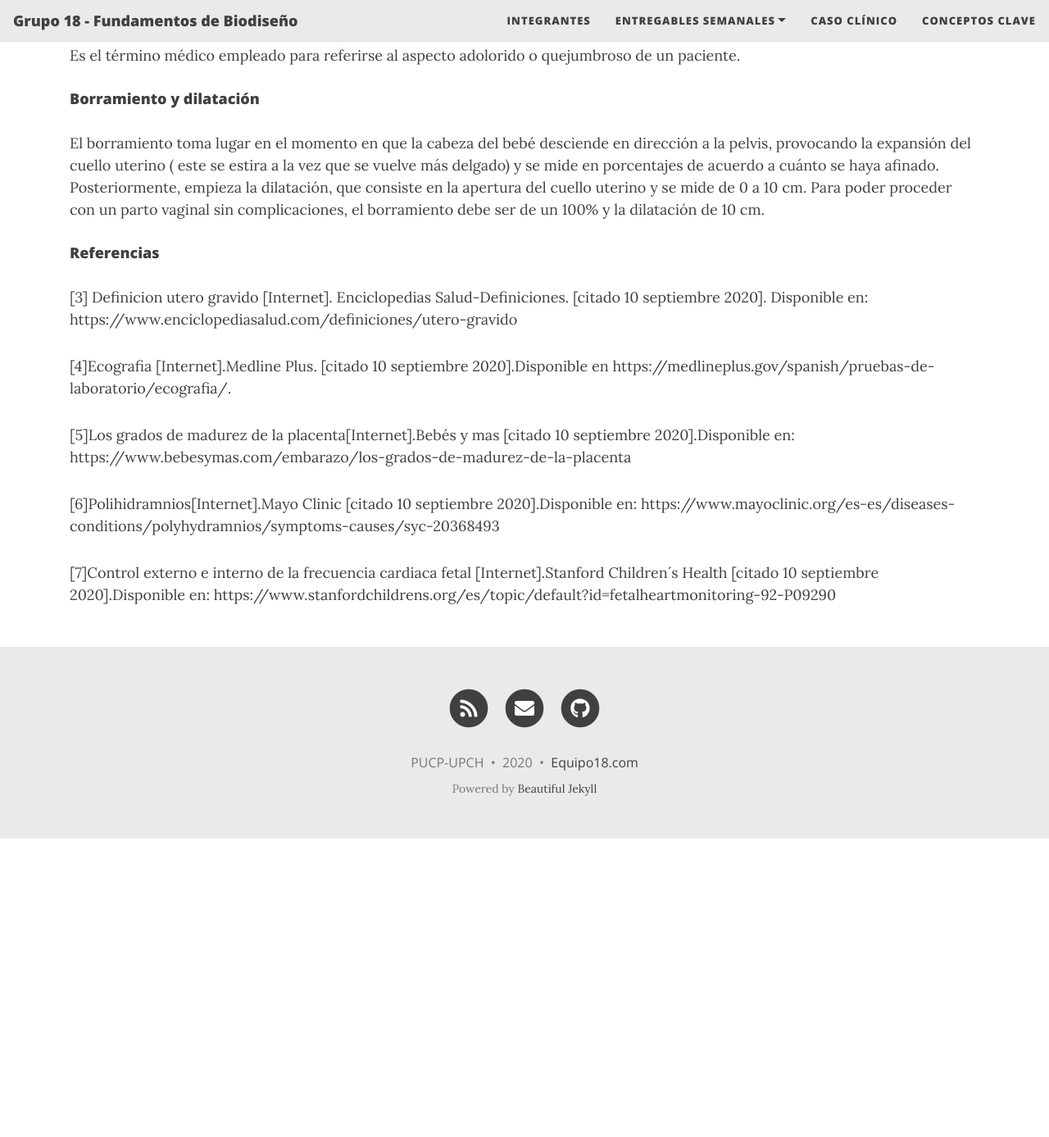
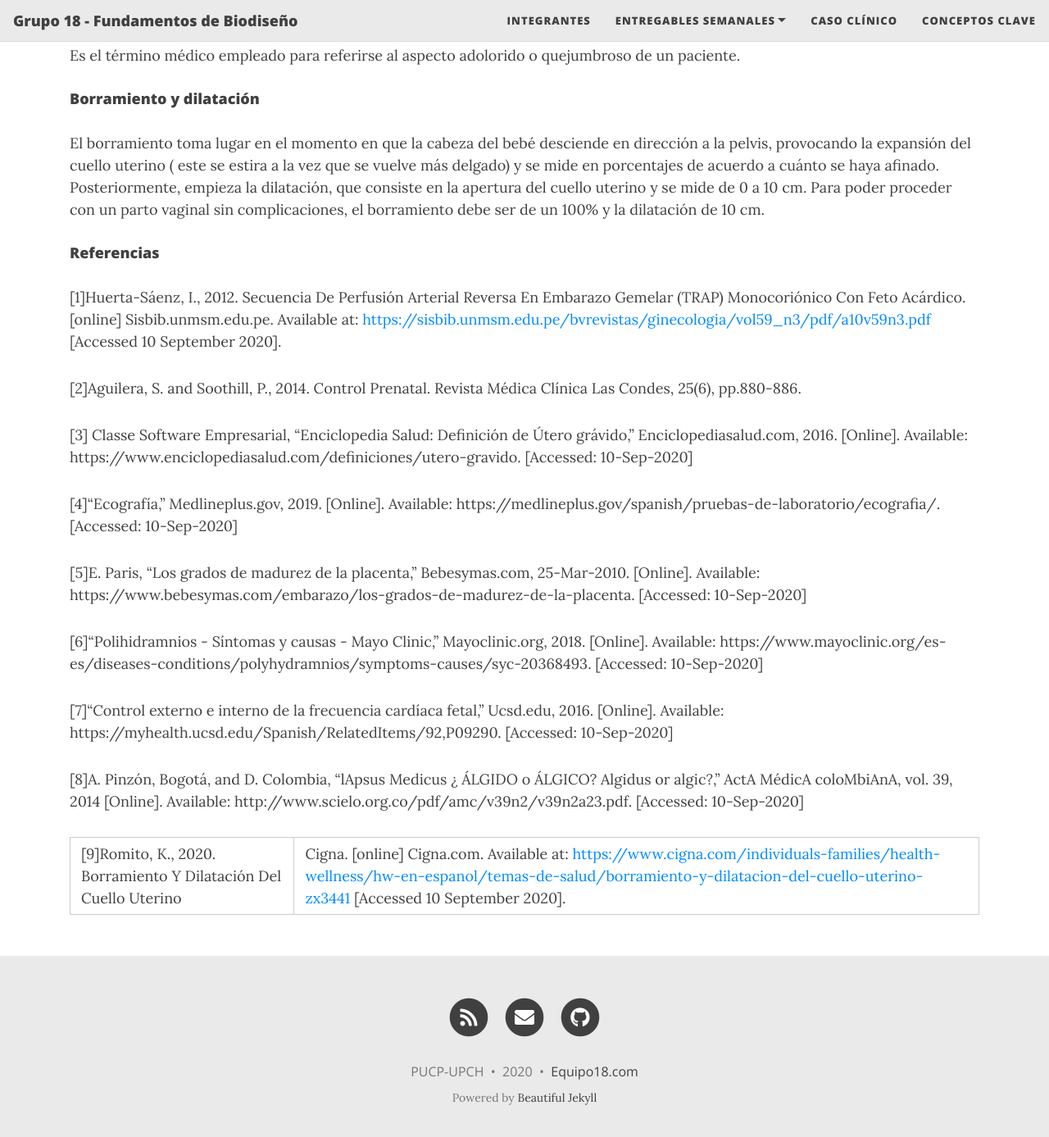
Before and after one commit to equipo18-fundbio/equipo18-fundbio1, a Jekyll site: the page built from Documentacion/ConceptosClaves.md, in a window 1280 px wide and 1400 px high, scrolled down 1643 px. Shown: the top 1387 px of the window at 82% size. Built offline with Jekyll 4.4.1, drawn with Linux system fonts in a browser that asks for light colours; nearby versions of some CDN libraries; our own code applies the rules of GitHub Pages for plain Markdown files; before the commit the page ends 2666 px from its top, so only the background shows below that.

Commit message:
Update ConceptosClaves.md

```diff
--- a/Documentacion/ConceptosClaves.md
+++ b/Documentacion/ConceptosClaves.md
@@ -43,15 +43,20 @@ El borramiento toma lugar en el momento en que la cabeza del bebé desciende en
 
 #### Referencias
 
+[1]Huerta-Sáenz, I., 2012. Secuencia De Perfusión Arterial Reversa En Embarazo Gemelar (TRAP) Monocoriónico Con Feto Acárdico. [online] Sisbib.unmsm.edu.pe. Available at: <https://sisbib.unmsm.edu.pe/bvrevistas/ginecologia/vol59_n3/pdf/a10v59n3.pdf> [Accessed 10 September 2020].
 
+[2]Aguilera, S. and Soothill, P., 2014. Control Prenatal. Revista Médica Clínica Las Condes, 25(6), pp.880-886.
 
-[3] Definicion utero gravido [Internet]. Enciclopedias Salud-Definiciones.  [citado 10 septiembre 2020]. Disponible en: https://www.enciclopediasalud.com/definiciones/utero-gravido
+[3] Classe Software Empresarial, “Enciclopedia Salud: Definición de Útero grávido,” Enciclopediasalud.com, 2016. [Online]. Available: https://www.enciclopediasalud.com/definiciones/utero-gravido. [Accessed: 10-Sep-2020]
 
-[4]Ecografia [Internet].Medline Plus. [citado 10 septiembre 2020].Disponible en https://medlineplus.gov/spanish/pruebas-de-laboratorio/ecografia/.
+[4]“Ecografía,” Medlineplus.gov, 2019. [Online]. Available: https://medlineplus.gov/spanish/pruebas-de-laboratorio/ecografia/. [Accessed: 10-Sep-2020]
 
-[5]Los grados de madurez de la placenta[Internet].Bebés y mas [citado 10 septiembre 2020].Disponible en: https://www.bebesymas.com/embarazo/los-grados-de-madurez-de-la-placenta
+[5]E. Paris, “Los grados de madurez de la placenta,” Bebesymas.com, 25-Mar-2010. [Online]. Available: https://www.bebesymas.com/embarazo/los-grados-de-madurez-de-la-placenta. [Accessed: 10-Sep-2020]
 
-[6]Polihidramnios[Internet].Mayo Clinic [citado 10 septiembre 2020].Disponible en: https://www.mayoclinic.org/es-es/diseases-conditions/polyhydramnios/symptoms-causes/syc-20368493
+[6]“Polihidramnios - Síntomas y causas - Mayo Clinic,” Mayoclinic.org, 2018. [Online]. Available: https://www.mayoclinic.org/es-es/diseases-conditions/polyhydramnios/symptoms-causes/syc-20368493. [Accessed: 10-Sep-2020]
 
-[7]Control externo e interno de la frecuencia cardiaca fetal [Internet].Stanford Children´s Health
-[citado 10 septiembre 2020].Disponible en: https://www.stanfordchildrens.org/es/topic/default?id=fetalheartmonitoring-92-P09290
+[7]“Control externo e interno de la frecuencia cardíaca fetal,” Ucsd.edu, 2016. [Online]. Available: https://myhealth.ucsd.edu/Spanish/RelatedItems/92,P09290. [Accessed: 10-Sep-2020]
+
+[8]A. Pinzón, Bogotá, and D. Colombia, “lApsus Medicus ¿ ÁLGIDO o ÁLGICO? Algidus or algic?,” ActA MédicA coloMbiAnA, vol. 39, 2014 [Online]. Available: http://www.scielo.org.co/pdf/amc/v39n2/v39n2a23.pdf. [Accessed: 10-Sep-2020]
+
+[9]Romito, K., 2020. Borramiento Y Dilatación Del Cuello Uterino | Cigna. [online] Cigna.com. Available at: <https://www.cigna.com/individuals-families/health-wellness/hw-en-espanol/temas-de-salud/borramiento-y-dilatacion-del-cuello-uterino-zx3441> [Accessed 10 September 2020].
```
